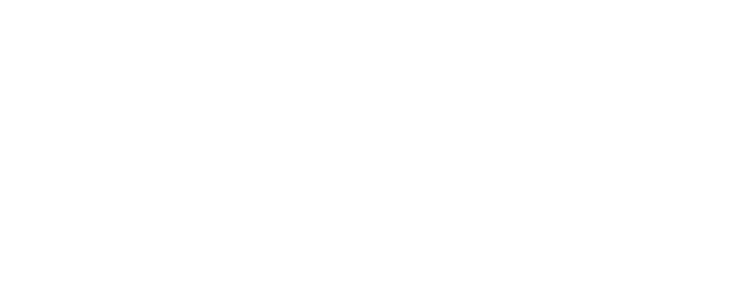
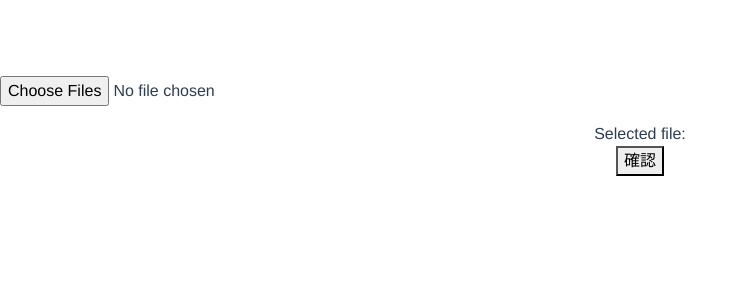
Before and after one commit to imamiya-masaki/vue-network, a Vue app: page / in a window 1280 px wide. Shown: the top 300 px of the page, without its empty margins (0-748 px from the left). Built offline with nearby package versions, Linux system fonts and the light colour scheme.

Commit message:
複数ファイル読み込みbutton作成wip

```diff
--- /dev/null
+++ b/src/components/ReadFile.vue
@@ -0,0 +1,45 @@
+<template>
+  <div class="ReadFile">
+    <b-form-file v-model="file" class="mt-3" @change="readFile()" multiple directory plain></b-form-file>
+    <div class="mt-3">Selected file: {{ file ? file.name : '' }}</div>
+    <button @click="readFile()">確認</button>
+  </div>
+</template>
+
+<script>
+export default {
+  name: 'ReadFile',
+  props: {
+  },
+  data () {
+    return {
+      file: null
+    }
+  },
+  methods: {
+    readFile: function () {
+      console.log('file', this.file)
+    }
+  }
+}
+</script>
+
+<!-- Add "scoped" attribute to limit CSS to this component only -->
+<style scoped>
+h3 {
+  margin: 40px 0 0;
+}
+ul {
+  list-style-type: none;
+  padding: 0;
+}
+li {
+  display: inline-block;
+  margin: 0 10px;
+}
+a {
+  color: #42b983;
+}
+.ReadFile {
+}
+</style>
--- a/src/main.js
+++ b/src/main.js
@@ -2,6 +2,7 @@
 import 'mutationobserver-shim'
 import Vue from 'vue'
 import './plugins/bootstrap-vue'
+
 import App from './App.vue'
 import router from './router'
 import store from './store'
--- a/src/views/Home.vue
+++ b/src/views/Home.vue
@@ -8,7 +8,6 @@
 <script>
 // @ is an alias to /src
 import HelloWorld from '@/components/HelloWorld.vue'
-
 export default {
   name: 'Home',
   components: {
--- a/src/views/Network.vue
+++ b/src/views/Network.vue
@@ -1,14 +1,16 @@
 <template>
   <div class="network">
+    <ReadFile/>
   </div>
 </template>
 
 <script>
 // @ is an alias to /src
-
+import ReadFile from '@/components/ReadFile.vue'
 export default {
   name: 'Network',
   components: {
+    ReadFile
   }
 }
 </script>
```
